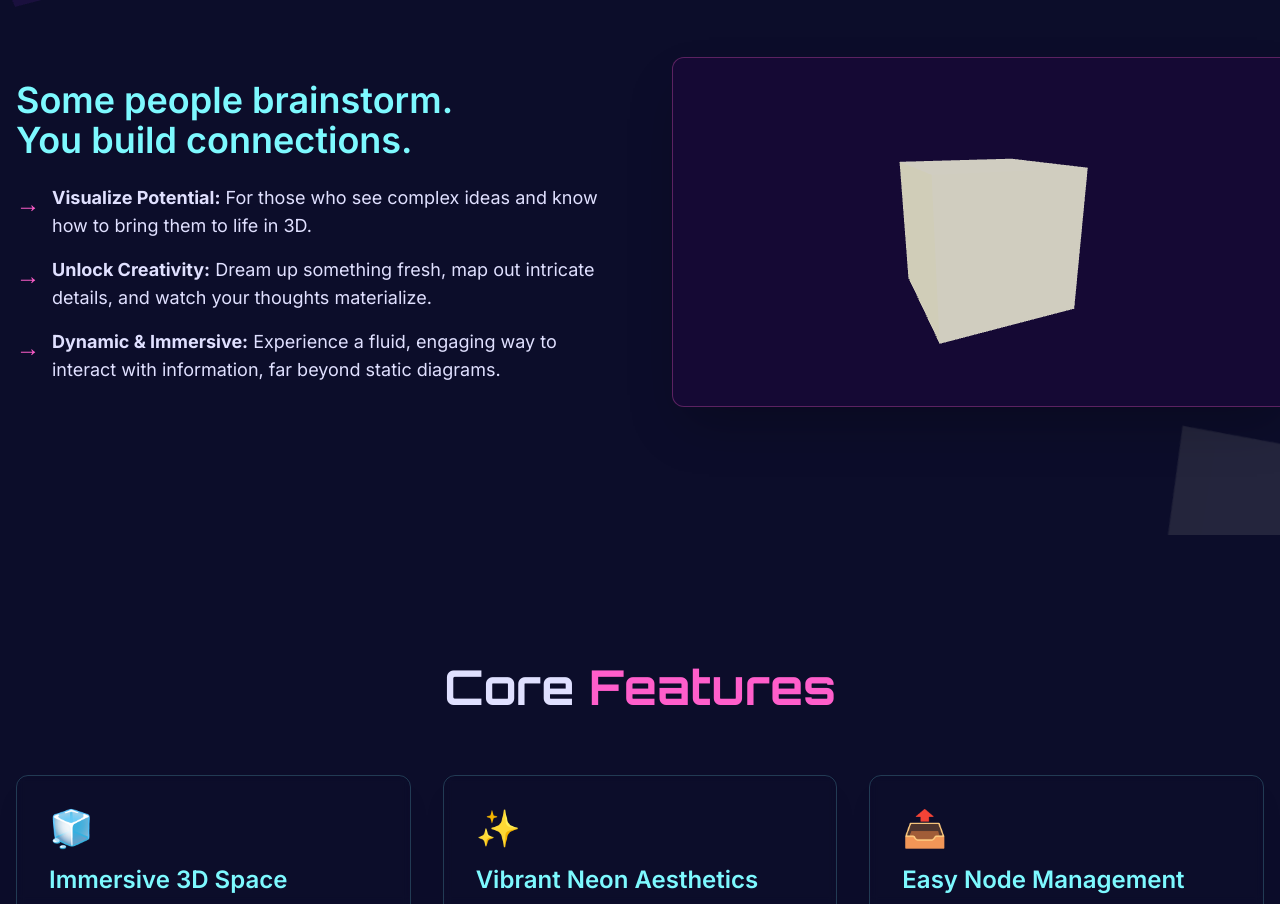
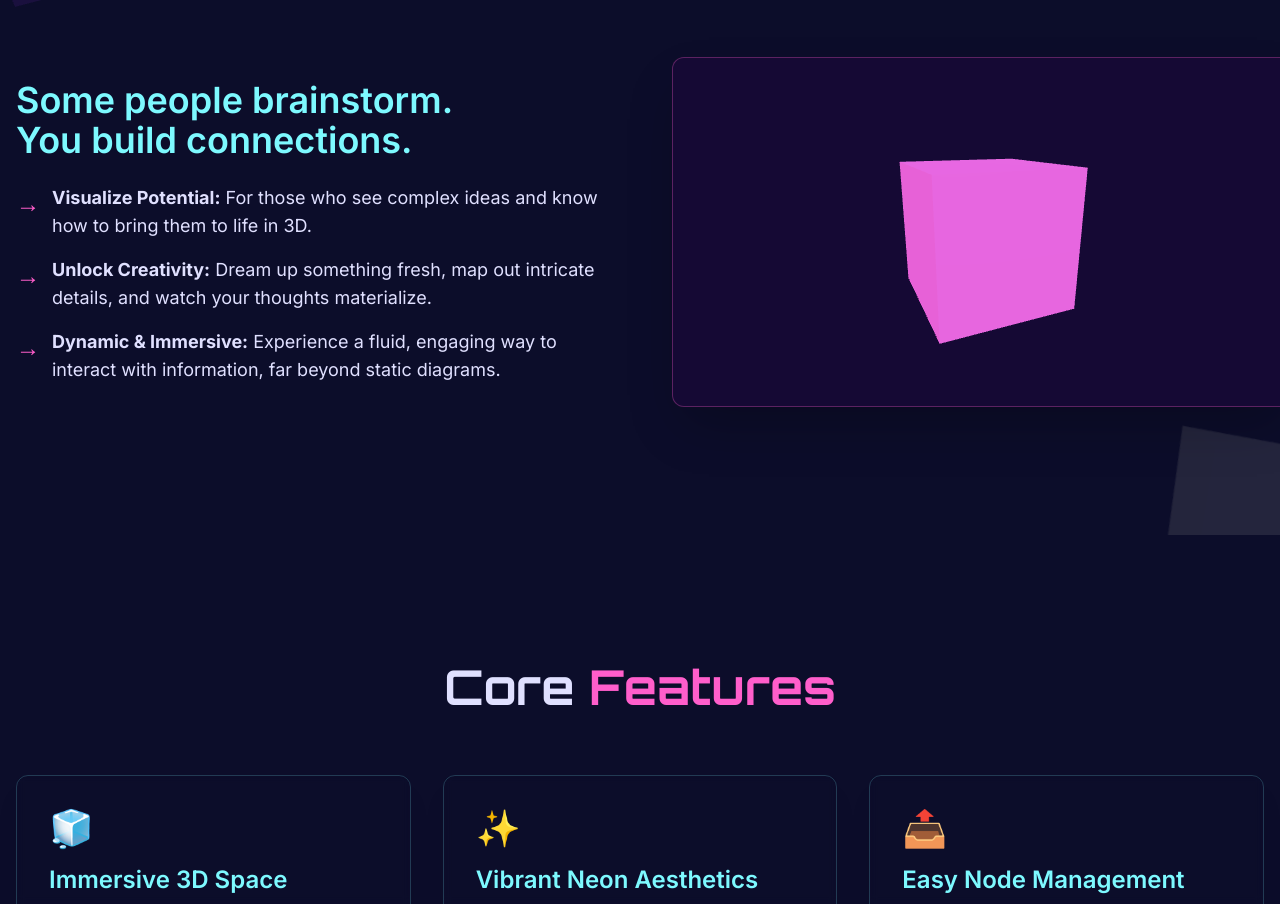
Before and after one commit to sparsh0006/Synapse-Spectrum, a React app: page / in a window 1280 px wide. Shown: the part 983-1887 px from the top of the page. Built offline with nearby package versions, Linux system fonts and the light colour scheme.

Commit message:
feat: updated UI

```diff
--- a/src/components/landing/AboutSection.tsx
+++ b/src/components/landing/AboutSection.tsx
@@ -72,7 +72,10 @@ export default function AboutSection() {
               className="bg-neon-purple-indigo/30 p-6 md:p-8 rounded-xl shadow-2xl border border-neon-pink/30 aspect-video flex items-center justify-center min-h-[300px] md:min-h-[350px]"
             >
               {/* Placeholder for a more complex 3D visual or an animated GIF/video of your app */}
-              <Minimal3DShape className="w-48 h-48 md:w-64 md:h-64 opacity-80" shapeColor="#fcf6bd"/>
+              <Minimal3DShape
+                className="w-48 h-48 md:w-64 md:h-64 opacity-90" // Slightly increased opacity for better visibility
+                shapeColor="#ff5ecb" // Changed to your neon pink color
+              />
               {/* <p className="text-center text-brand-light-text/70">
                 [Visual representation of the mind map in action could go here - e.g., a more complex `Minimal3DShape` instance or an animated GIF]
               </p> */}
```
